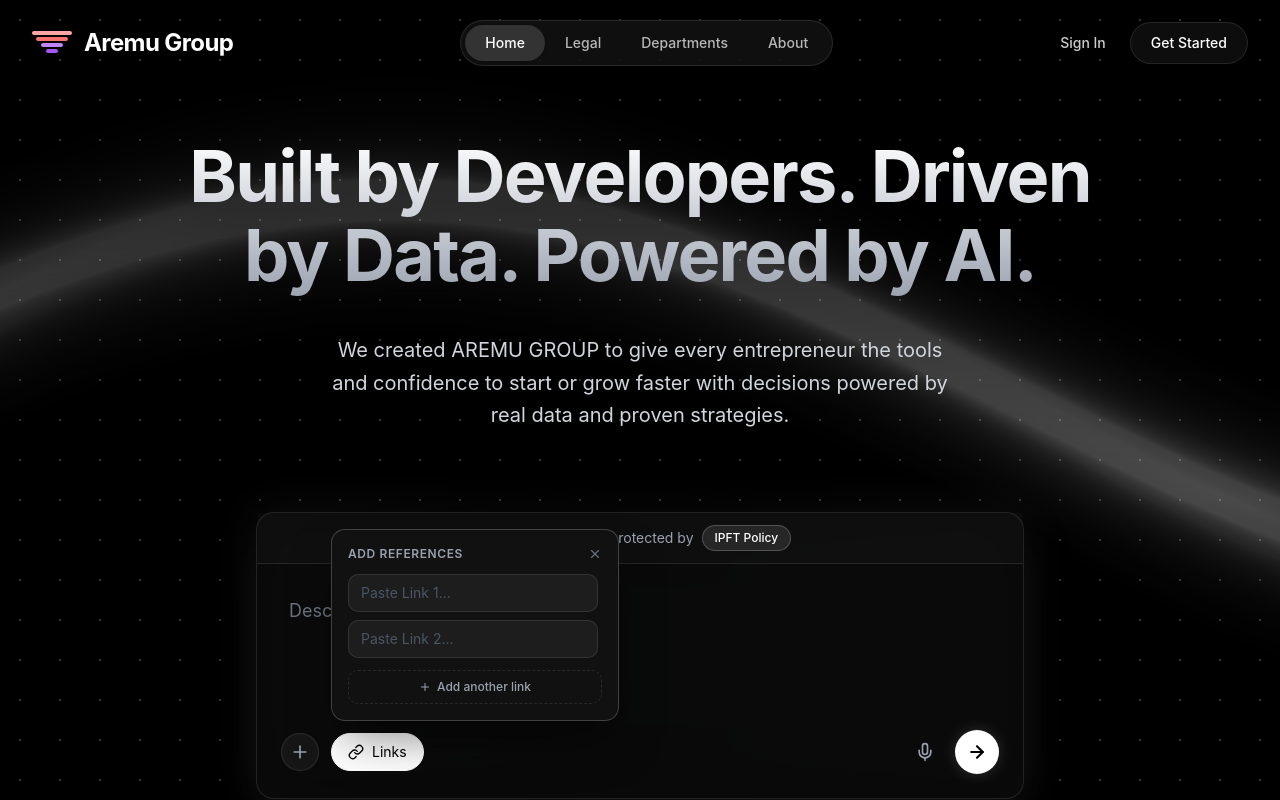
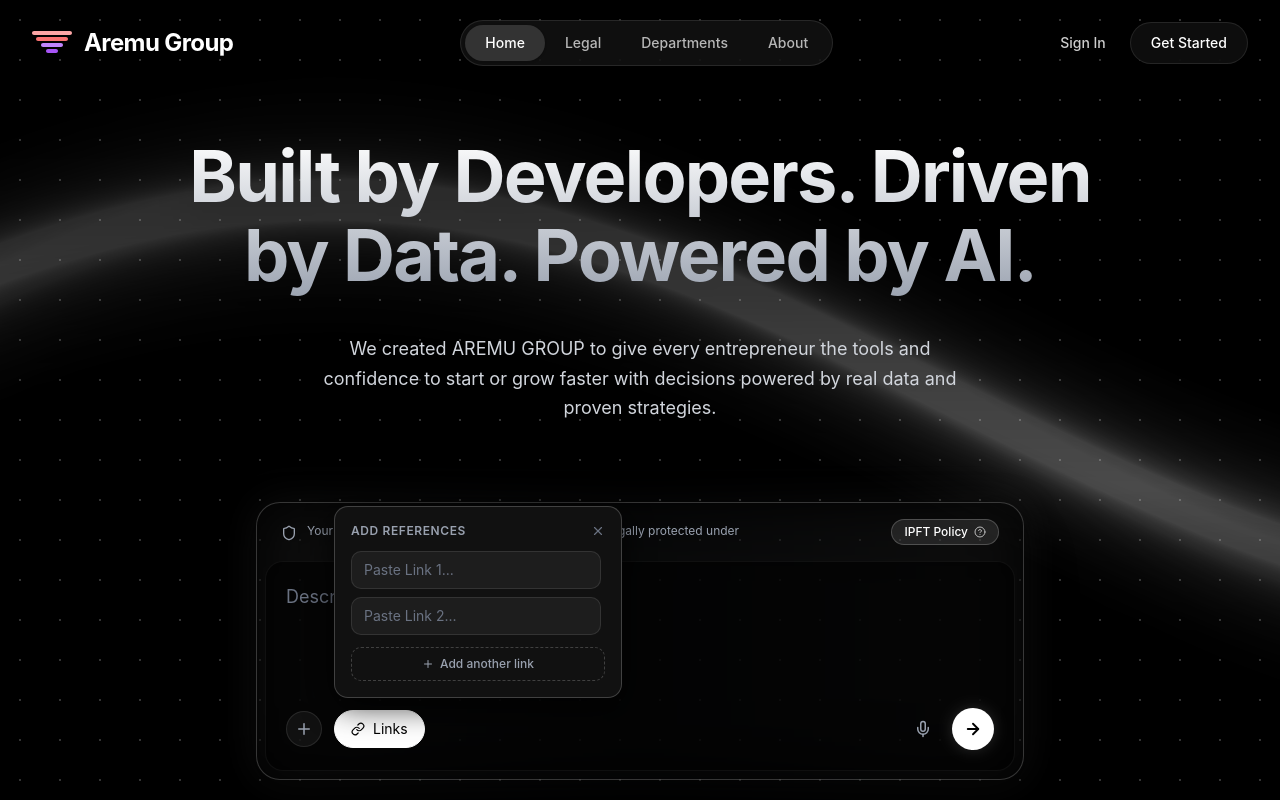
Before and after one commit to Agentfield247/aremugroup, a React (Vite) app: page / in a window 1280 px wide. Both pictures are taken after a click on the button "Links". Shown: the top 800 px of the page. Built offline with nearby package versions, Linux system fonts and the light colour scheme.

Commit message:
updates to the site homepage and added another section for dashboard sample

```diff
--- a/src/App.jsx
+++ b/src/App.jsx
@@ -2,6 +2,7 @@
 import Navbar from "./components/Navbar";
 import AiPopup from "./components/AiPopup";
 import AboutSection from "./components/AboutSection";
+import { ContainerScroll } from "./components/ContainerScroll";
 import { WebGLShader } from "./components/web-gl-shader";
 import { motion } from "framer-motion";
 
@@ -60,7 +61,8 @@
               initial={{ opacity: 0, y: 20 }}
               animate={{ opacity: 1, y: 0 }}
               transition={{ duration: 0.8, delay: 0.2, ease: "easeOut" }}
-              className="text-sm sm:text-base md:text-lg lg:text-xl text-gray-300 max-w-2xl mx-auto leading-relaxed px-4 drop-shadow-md"
+              // THE FIX: Changed sizes to text-xs sm:text-sm md:text-base lg:text-lg
+              className="text-xs sm:text-sm md:text-base lg:text-lg text-gray-300 max-w-2xl mx-auto leading-relaxed px-4 drop-shadow-md"
             >
               We created AREMU GROUP to give every entrepreneur the tools and
               confidence to start or grow faster with decisions powered by real
@@ -98,6 +100,24 @@
                     ABOUT SECTION (Text + Orbital Timeline)
                    ========================================= */}
         <AboutSection />
+
+        <ContainerScroll
+          titleComponent={
+            <h2 className="text-4xl md:text-5xl font-bold text-white mb-8">
+              Unleash the power of <br />
+              <span className="text-gray-400 text-3xl md:text-4xl">
+                AI-Driven Operations
+              </span>
+            </h2>
+          }
+        >
+          {/* The content that goes inside the scrolling 3D card */}
+          <img
+            src="/your-dashboard-image.jpg"
+            alt="Dashboard"
+            className="w-full h-full object-cover rounded-xl"
+          />
+        </ContainerScroll>
       </main>
     </div>
   );
--- a/src/components/AiPopup.jsx
+++ b/src/components/AiPopup.jsx
@@ -4,68 +4,90 @@
 export default function AiPopup() {
   const [isLinkPopupOpen, setIsLinkPopupOpen] = useState(false);
   const fileInputRef = useRef(null);
-  const [links, setLinks] = useState(["", ""]); // Start with 2 empty link slots
+  const [links, setLinks] = useState(["", ""]);
 
-  // Function to trigger the hidden file input
   const handleFileClick = () => {
     fileInputRef.current.click();
   };
 
-  // Function to add a new empty link input
   const addLinkSlot = () => {
     setLinks([...links, ""]);
   };
 
   return (
-    // Outer Glow Container - White/Silver Theme
+    // Outer Glow Container
     <div className="relative w-full max-w-3xl mx-auto my-8 group z-20">
-      {/* The glowing white background effect */}
+      {/* Glowing background effect */}
       <div className="absolute -inset-0.5 bg-gradient-to-r from-white/20 via-gray-400/20 to-white/20 rounded-2xl blur-xl opacity-30 group-hover:opacity-50 transition duration-500"></div>
 
-      {/* Main Glass Container */}
-      <div className="relative w-full bg-[#0A0A0A]/95 backdrop-blur-2xl rounded-2xl overflow-visible border border-white/10 shadow-2xl shadow-white/5">
-        {/* 1. Top Bar: IPFT Protection Policy */}
-        <div className="flex flex-wrap items-center justify-center gap-2 px-4 py-3 border-b border-white/10 bg-white/[0.02]">
-          {/* Shield Icon (Added shrink-0 so it never squishes) */}
+      {/* =======================================================
+        1. THE OUTER WRAPPER (The "Protection" Layer)
+        =======================================================
+      */}
+      <div className="relative w-full bg-black/50 backdrop-blur-2xl rounded-[24px] p-2 border border-white/20 shadow-[0_8px_32px_rgba(0,0,0,0.5)]">
+        {/* THE FIX: Top Bar Flex Adjustments for perfect Mobile left-alignment */}
+        <div className="flex flex-row items-center justify-between px-3 md:px-4 py-2 mb-2 gap-3">
+          {/* Left Side: Shield & Text */}
+          {/* THE FIX: Changed to items-start so text wraps cleanly under itself, not under the icon */}
+          <div className="flex items-start gap-2.5 flex-1">
             <svg
               xmlns="http://www.w3.org/2000/svg"
-            width="14"
-            height="14"
+              width="16"
+              height="16"
               viewBox="0 0 24 24"
               fill="none"
               stroke="currentColor"
               strokeWidth="2"
               strokeLinecap="round"
               strokeLinejoin="round"
-            className="shrink-0 text-gray-400"
+              className="shrink-0 text-gray-400 mt-0.5"
             >
               <path d="M20 13c0 5-3.5 7.5-7.66 8.95a1 1 0 0 1-.67 0C7.5 20.5 4 18 4 13V6a1 1 0 0 1 1-1c2 0 4.5-1.2 6.24-2.72a1.17 1.17 0 0 1 1.52 0C14.51 3.81 17 5 19 5a1 1 0 0 1 1 1z" />
             </svg>
+            <span className="text-[11px] sm:text-xs text-left text-gray-400 leading-tight md:leading-snug max-w-[200px] sm:max-w-none">
+              Your ideas and concepts are strictly confidential and legally
+              protected under
+            </span>
+          </div>
 
-          {/* Text */}
-          <span className="text-xs sm:text-sm text-gray-400">
-            Your ideas are protected by
-          </span>
-
-          {/* IPFT Policy Clickable Pill (Added whitespace-nowrap so the text inside doesn't break) */}
-          <button className="px-3 py-1 text-[10px] sm:text-xs font-medium text-white bg-white/10 border border-white/20 rounded-full hover:bg-white/20 hover:border-white/40 hover:shadow-[0_0_10px_rgba(255,255,255,0.2)] transition-all duration-200 whitespace-nowrap cursor-pointer">
+          {/* Right Side: Policy Button with Question Mark */}
+          <button className="flex shrink-0 items-center gap-1.5 px-3 py-1 text-[10px] sm:text-xs font-medium text-white bg-white/10 border border-white/20 rounded-full hover:bg-white/20 hover:border-white/40 hover:shadow-[0_0_10px_rgba(255,255,255,0.1)] transition-all duration-200 whitespace-nowrap cursor-pointer">
             IPFT Policy
+            <svg
+              xmlns="http://www.w3.org/2000/svg"
+              width="12"
+              height="12"
+              viewBox="0 0 24 24"
+              fill="none"
+              stroke="currentColor"
+              strokeWidth="2"
+              strokeLinecap="round"
+              strokeLinejoin="round"
+              className="opacity-70"
+            >
+              <circle cx="12" cy="12" r="10"></circle>
+              <path d="M9.09 9a3 3 0 0 1 5.83 1c0 2-3 3-3 3"></path>
+              <line x1="12" y1="17" x2="12.01" y2="17"></line>
+            </svg>
           </button>
         </div>
 
-        {/* 2. Main Input Area */}
-        <div className="relative group/input p-4 md:p-6">
+        {/* =======================================================
+          2. THE INNER WRAPPER (The specific Input Area)
+          This is completely separated and curved inward.
+          =======================================================
+        */}
+        <div className="relative bg-black/60 rounded-[18px] p-4 md:p-5 border border-white/5 shadow-inner">
           <textarea
             placeholder="Describe your vision..."
-            className="w-full h-32 bg-transparent border-none text-white placeholder-gray-500 focus:ring-0 resize-none text-base md:text-lg p-2 leading-relaxed"
+            className="w-full h-28 bg-transparent border-none text-white placeholder-gray-500 focus:ring-0 resize-none text-base md:text-lg leading-relaxed outline-none"
             style={{ caretColor: "#ffffff" }}
           />
 
           {/* Bottom Toolbar */}
           <div className="flex items-center justify-between mt-2 relative">
             {/* Left Side: Attachments */}
-            <div className="flex items-center gap-3">
-              {/* PLUS (+) Button - Opens File Explorer */}
+            <div className="flex items-center gap-2 sm:gap-3">
               <input
                 type="file"
                 ref={fileInputRef}
@@ -79,8 +101,8 @@
               >
                 <svg
                   xmlns="http://www.w3.org/2000/svg"
-                  width="20"
-                  height="20"
+                  width="18"
+                  height="18"
                   viewBox="0 0 24 24"
                   fill="none"
                   stroke="currentColor"
@@ -93,16 +115,15 @@
                 </svg>
               </button>
 
-              {/* LINKS Button - Opens Popup */}
               <div className="relative">
                 <button
                   onClick={() => setIsLinkPopupOpen(!isLinkPopupOpen)}
-                  className={`flex items-center gap-2 px-4 py-2 rounded-full border text-sm transition-all ${isLinkPopupOpen ? "bg-white text-black border-white" : "bg-white/5 border-white/10 text-gray-400 hover:text-white hover:bg-white/10"}`}
+                  className={`flex items-center gap-2 px-3 sm:px-4 py-2 rounded-full border text-xs sm:text-sm transition-all ${isLinkPopupOpen ? "bg-white text-black border-white" : "bg-white/5 border-white/10 text-gray-400 hover:text-white hover:bg-white/10 hover:border-white/30"}`}
                 >
                   <svg
                     xmlns="http://www.w3.org/2000/svg"
-                    width="16"
-                    height="16"
+                    width="14"
+                    height="14"
                     viewBox="0 0 24 24"
                     fill="none"
                     stroke="currentColor"
@@ -116,14 +137,14 @@
                   Links
                 </button>
 
-                {/* --- LINKS POPUP MODAL --- */}
+                {/* LINKS POPUP MODAL */}
                 <AnimatePresence>
                   {isLinkPopupOpen && (
                     <motion.div
                       initial={{ opacity: 0, y: 10, scale: 0.95 }}
                       animate={{ opacity: 1, y: 0, scale: 1 }}
                       exit={{ opacity: 0, y: 10, scale: 0.95 }}
-                      className="absolute bottom-full left-0 mb-3 w-72 bg-[#111] border border-white/20 rounded-xl shadow-2xl shadow-black/50 p-4 z-50 backdrop-blur-xl"
+                      className="absolute bottom-full left-0 mb-3 w-72 bg-[#111] border border-white/20 rounded-xl shadow-[0_8px_32px_rgba(0,0,0,0.8)] p-4 z-50 backdrop-blur-2xl"
                     >
                       <div className="flex justify-between items-center mb-3">
                         <span className="text-xs font-semibold text-gray-400 uppercase tracking-wider">
@@ -131,7 +152,7 @@
                         </span>
                         <button
                           onClick={() => setIsLinkPopupOpen(false)}
-                          className="text-gray-500 hover:text-white"
+                          className="text-gray-500 hover:text-white transition-colors"
                         >
                           <svg
                             xmlns="http://www.w3.org/2000/svg"
@@ -156,14 +177,14 @@
                             key={index}
                             type="text"
                             placeholder={`Paste Link ${index + 1}...`}
-                            className="w-full bg-white/5 border border-white/10 rounded-lg px-3 py-2 text-sm text-white placeholder-gray-600 focus:outline-none focus:border-white/30 focus:bg-white/10 transition-colors"
+                            className="w-full bg-white/5 border border-white/10 rounded-lg px-3 py-2 text-sm text-white placeholder-gray-500 focus:outline-none focus:border-white/40 focus:bg-white/10 transition-colors"
                           />
                         ))}
                       </div>
 
                       <button
                         onClick={addLinkSlot}
-                        className="w-full mt-3 flex items-center justify-center gap-1.5 text-xs font-medium text-gray-400 hover:text-white hover:bg-white/5 py-2 rounded-lg transition-colors border border-dashed border-white/10 hover:border-white/30"
+                        className="w-full mt-3 flex items-center justify-center gap-1.5 text-xs font-medium text-gray-400 hover:text-white hover:bg-white/10 py-2 rounded-lg transition-colors border border-dashed border-white/20 hover:border-white/40"
                       >
                         <svg
                           xmlns="http://www.w3.org/2000/svg"
@@ -188,12 +209,12 @@
             </div>
 
             {/* Right Side: Microphone & Send Icons */}
-            <div className="flex items-center gap-3">
+            <div className="flex items-center gap-2 sm:gap-3">
               <button className="p-2 rounded-full hover:bg-white/10 text-gray-400 hover:text-white transition-colors">
                 <svg
                   xmlns="http://www.w3.org/2000/svg"
-                  width="20"
-                  height="20"
+                  width="18"
+                  height="18"
                   viewBox="0 0 24 24"
                   fill="none"
                   stroke="currentColor"
@@ -207,12 +228,11 @@
                 </svg>
               </button>
 
-              {/* Send Button - White/Silver Theme */}
-              <button className="p-3 rounded-full bg-white hover:bg-gray-200 text-black transition-all shadow-[0_0_15px_rgba(255,255,255,0.15)] hover:shadow-[0_0_20px_rgba(255,255,255,0.4)] transform hover:scale-105">
+              <button className="p-3 rounded-full bg-white hover:bg-gray-200 text-black transition-all shadow-[0_0_15px_rgba(255,255,255,0.15)] hover:shadow-[0_0_25px_rgba(255,255,255,0.4)] transform hover:scale-105">
                 <svg
                   xmlns="http://www.w3.org/2000/svg"
-                  width="20"
-                  height="20"
+                  width="18"
+                  height="18"
                   viewBox="0 0 24 24"
                   fill="none"
                   stroke="currentColor"
--- /dev/null
+++ b/src/components/ContainerScroll.jsx
@@ -0,0 +1,81 @@
+"use client";
+import React, { useRef, useState, useEffect } from "react";
+import { useScroll, useTransform, motion } from "framer-motion";
+
+export const ContainerScroll = ({ titleComponent, children }) => {
+  const containerRef = useRef(null);
+  const { scrollYProgress } = useScroll({
+    target: containerRef,
+  });
+  const [isMobile, setIsMobile] = useState(false);
+
+  useEffect(() => {
+    const checkMobile = () => {
+      setIsMobile(window.innerWidth <= 768);
+    };
+    checkMobile();
+    window.addEventListener("resize", checkMobile);
+    return () => {
+      window.removeEventListener("resize", checkMobile);
+    };
+  }, []);
+
+  const scaleDimensions = () => {
+    return isMobile ? [0.7, 0.9] : [1.05, 1];
+  };
+
+  const rotate = useTransform(scrollYProgress, [0, 1], [20, 0]);
+  const scale = useTransform(scrollYProgress, [0, 1], scaleDimensions());
+  const translate = useTransform(scrollYProgress, [0, 1], [0, -100]);
+
+  return (
+    <div
+      className="h-[60rem] md:h-[80rem] flex items-center justify-center relative p-2 md:p-20"
+      ref={containerRef}
+    >
+      <div
+        className="py-10 md:py-40 w-full relative"
+        style={{
+          perspective: "1000px",
+        }}
+      >
+        <Header translate={translate} titleComponent={titleComponent} />
+        <Card rotate={rotate} translate={translate} scale={scale}>
+          {children}
+        </Card>
+      </div>
+    </div>
+  );
+};
+
+export const Header = ({ translate, titleComponent }) => {
+  return (
+    <motion.div
+      style={{
+        translateY: translate,
+      }}
+      className="max-w-5xl mx-auto text-center"
+    >
+      {titleComponent}
+    </motion.div>
+  );
+};
+
+export const Card = ({ rotate, scale, children }) => {
+  return (
+    <motion.div
+      style={{
+        rotateX: rotate,
+        scale,
+        boxShadow:
+          "0 0 #0000004d, 0 9px 20px #0000004a, 0 37px 37px #00000042, 0 84px 50px #00000026, 0 149px 60px #0000000a, 0 233px 65px #00000003",
+      }}
+      className="max-w-5xl -mt-12 mx-auto h-[30rem] md:h-[40rem] w-full border-4 border-[#333333] p-2 md:p-6 bg-[#111111] rounded-[30px] shadow-2xl"
+    >
+      {/* Changed bg to black to match the theme */}
+      <div className="h-full w-full overflow-hidden rounded-2xl bg-black md:rounded-2xl md:p-4 border border-white/5">
+        {children}
+      </div>
+    </motion.div>
+  );
+};
```
Also changed, not shown: src/components/AboutSection.jsx (+6 -16 lines). Lines whose indentation alone changed are shown as unchanged.
